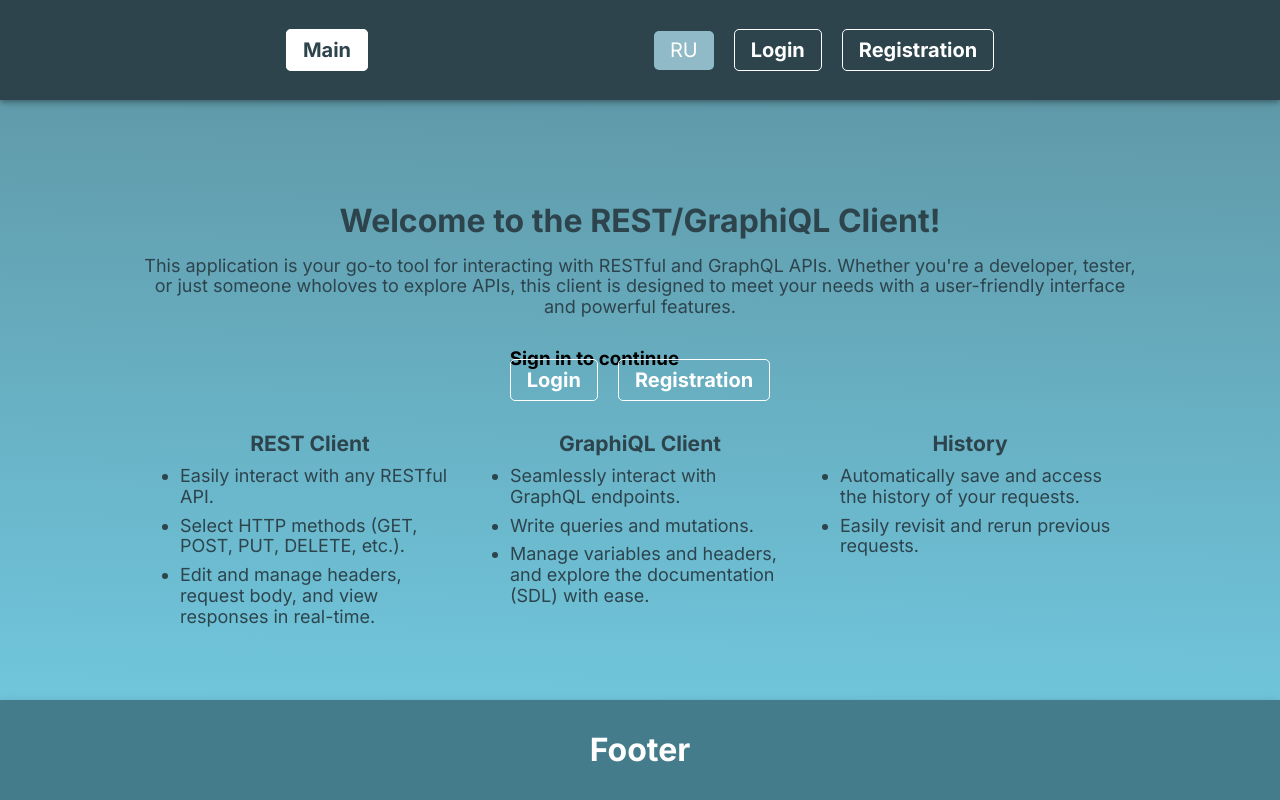
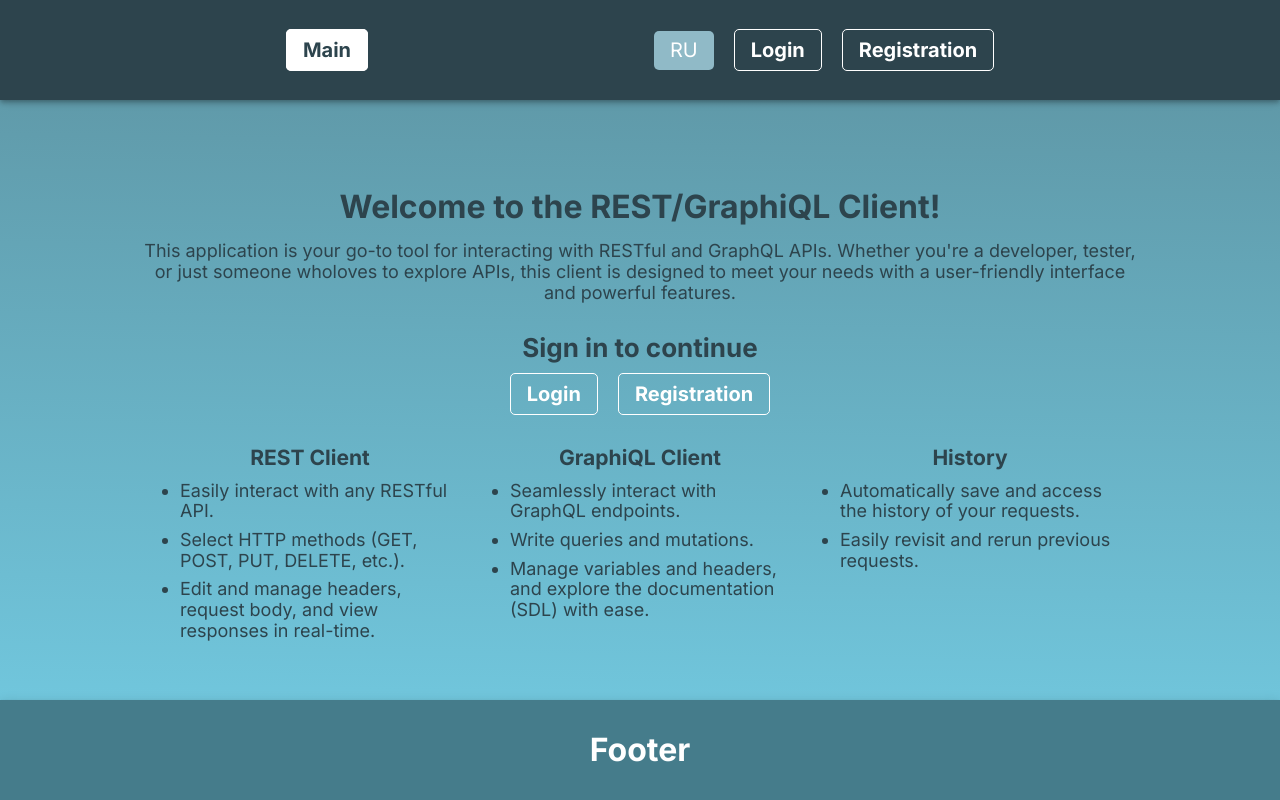
Before and after one commit to p0lluxstar/graphiql-app, a Next.js app: page /en in a window 1280 px wide. Built offline with nearby package versions, Linux system fonts and the light colour scheme; no server answers.

Commit message:
fix: correct styles for signUp links

```diff
--- a/src/styles/pages/main.module.css
+++ b/src/styles/pages/main.module.css
@@ -53,21 +53,6 @@
   margin-bottom: 10px;
 }
 
-.userAuthItem {
-  padding: 8px 16px;
-  color: #ffffff;
-  text-decoration: none;
-  font-size: 20px;
-  font-weight: bold;
-  border: 1px solid #ffffff;
-  border-radius: 5px;
-}
-
-.userAuthItem:hover {
-  background-color: #ffffff;
-  color: #2d444d;
-}
-
 .userAuth ul {
   display: flex;
   align-items: center;
@@ -99,3 +84,33 @@
 .clientLink:hover {
   border-bottom: 2px solid #2d444d;
 }
+.userAuth ul {
+  display: flex;
+  align-items: center;
+  justify-content: center;
+  gap: 20px;
+  list-style-type: none;
+  margin-bottom: 40px;
+}
+
+.userAuth h3 {
+  font-size: 26px;
+  margin-bottom: 20px;
+  color: #2d444d;
+  text-align: center;
+}
+
+.userAuthItem {
+  padding: 8px 16px;
+  color: #ffffff;
+  text-decoration: none;
+  font-size: 20px;
+  font-weight: bold;
+  border: 1px solid #ffffff;
+  border-radius: 5px;
+}
+
+.userAuthItem:hover {
+  background-color: #ffffff;
+  color: #2d444d;
+}
```
